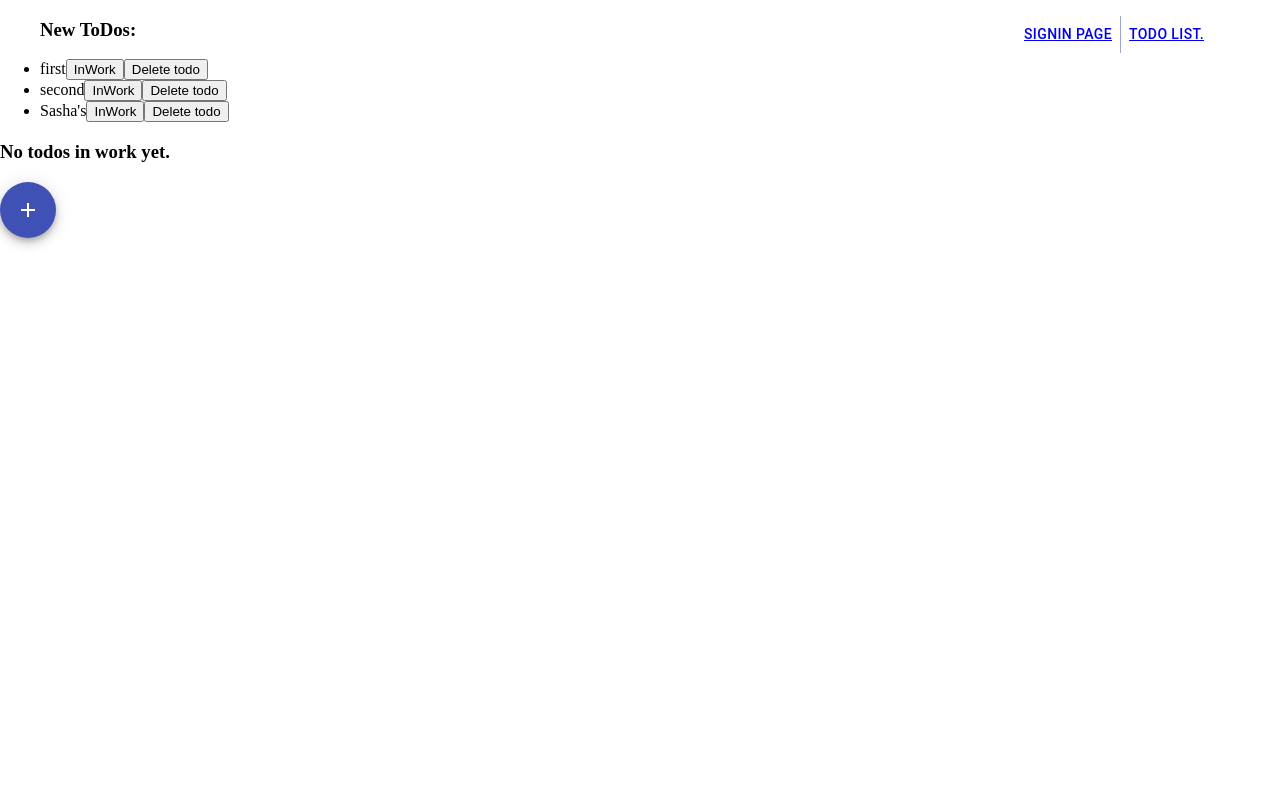
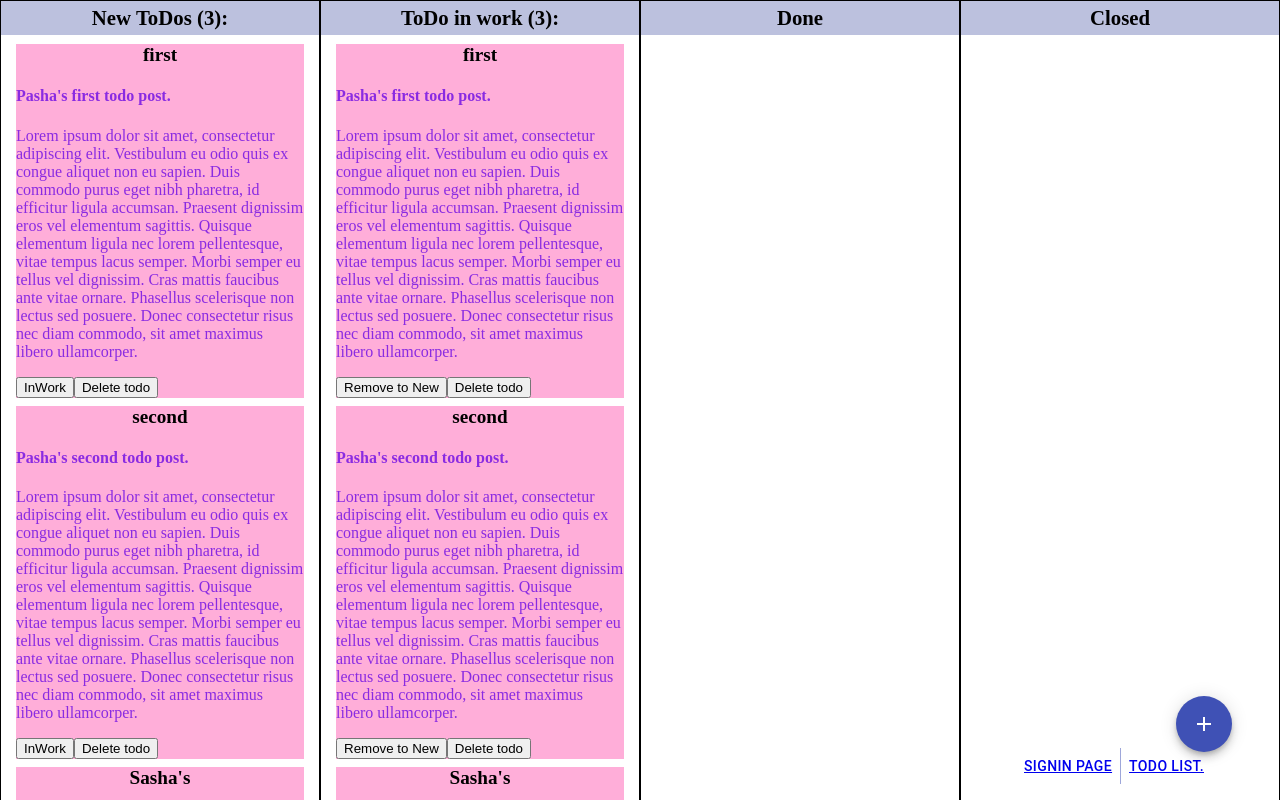
Before and after one commit to Gynvaele/river-flow, a React (Create React App) app: page /todos in a window 1280 px wide. Shown: the top 800 px of the page. Built offline with nearby package versions, Linux system fonts and the light colour scheme.

Commit message:
refactor

```diff
--- a/src/App.js
+++ b/src/App.js
@@ -19,7 +19,7 @@ export const App = () => {
         <Switch>
           <Route exact path={"/"} render={() => <SingIn />} />
           <Route exact path={"/todos"} component={TodoList} />
-        </Switch>
+        </Switch>{" "}
       </BrowserRouter>
     </Provider>
   );
--- a/src/components/Nav/Nav.js
+++ b/src/components/Nav/Nav.js
@@ -15,7 +15,7 @@ export const Nav = () => {
         </Button>
         <Button>
           <NavLink exact to={"/todos"} className={"navButton"}>
-            ToDo list.
+            {"ToDo list."}
           </NavLink>
         </Button>
       </ButtonGroup>
--- a/src/components/Nav/style.scss
+++ b/src/components/Nav/style.scss
@@ -4,8 +4,8 @@
   justify-content: space-between;
   align-items: center;
 
-  position: absolute;
-  top: 0;
+  position: fixed;
+  bottom: 0;
   right: 0;
 
   width: 300px;
--- a/src/components/StartedTasks/StartedTasks.js
+++ b/src/components/StartedTasks/StartedTasks.js
@@ -1,36 +1,48 @@
 import connect from "react-redux/lib/connect/connect";
 import React from "react";
-import { deleteINWORKTask, removeToNewTodo } from "../../redux/Todos/action";
+import { deleteINWORKTask, removeTo_todoTasks } from "../../redux/Todos/action";
 
-const StartedTasks = ({ todoInWork, dispatch }) => {
+const StartedTasks = ({ startedTasks, dispatch }) => {
   const DeleteInWorkTodo = i => {
     dispatch(deleteINWORKTask(i));
   };
 
   const RemoveToNew = (elm, i) => {
-    dispatch(removeToNewTodo(elm));
+    dispatch(removeTo_todoTasks(elm));
     DeleteInWorkTodo(i);
   };
 
   return (
-    <div>
-      {todoInWork.length === 0 && <h3>No todos in work yet.</h3>}
-      {todoInWork.length !== 0 && (
-        <ul>
-          <h3>ToDo in work:</h3>
-          {todoInWork.map((elm, i) => {
+    <div className={"tasks-col"}>
+      {startedTasks.length === 0 && (
+        <div className={"tasks"}>
+          <div className="title">No todos in work yet.</div>
+        </div>
+      )}
+      {startedTasks.length !== 0 && (
+        <div className="tasks">
+          <div className={"title"}>
+            {"ToDo"} in work ({startedTasks.length}):
+          </div>
+          {startedTasks.map((elm, i) => {
             return (
-              <li key={"post" + i}>
-                {elm.title}
-                <button onClick={() => RemoveToNew(elm, i)}>Remove to New</button>
-                <button onClick={() => DeleteInWorkTodo(i)}>Delete todo</button>
-              </li>
+              <div key={"post" + i} className={"posts"}>
+                <div className="container">
+                  <div className="post-title">{elm.title}</div>
+                  <div className="post-content">
+                    <h4>{elm.description}</h4>
+                    <p>{elm.fullText}</p>
+                  </div>
+                  <button onClick={() => RemoveToNew(elm, i)}>Remove to New</button>
+                  <button onClick={() => DeleteInWorkTodo(i)}>Delete {"todo"}</button>
+                </div>
+              </div>
             );
           })}
-        </ul>
+        </div>
       )}
     </div>
   );
 };
 
-export default connect(({ todoInWork }) => ({ todoInWork }))(StartedTasks);
+export default connect(({ startedTasks }) => ({ startedTasks }))(StartedTasks);
--- a/src/components/Todos/TodoTasks.js
+++ b/src/components/Todos/TodoTasks.js
@@ -2,7 +2,7 @@ import connect from "react-redux/lib/connect/connect";
 import React from "react";
 import { DeleteNEWTask, moveToInWorkTodo } from "../../redux/Todos/action";
 
-const TodoTasks = ({ newTodo, dispatch }) => {
+const TodoTasks = ({ todoTasks, dispatch }) => {
   const DeleteNewTodo = i => {
     dispatch(DeleteNEWTask(i));
   };
@@ -12,24 +12,34 @@ const TodoTasks = ({ newTodo, dispatch }) => {
   };
 
   return (
-    <div>
-      {newTodo.length === 0 && <h3>No new todos yet.</h3>}
-      {newTodo.length !== 0 && (
-        <ul>
-          <h3>New ToDos:</h3>
-          {newTodo.map((elm, i) => {
+    <div className={"tasks-col"}>
+      {todoTasks.length === 0 && (
+        <div className={"tasks"}>
+          <div className="title">No new todos yet.</div>
+        </div>
+      )}
+      {todoTasks.length !== 0 && (
+        <div className="tasks">
+          <div className={"title"}>New ToDos ({todoTasks.length}):</div>
+          {todoTasks.map((elm, i) => {
             return (
-              <li key={"post" + i}>
-                {elm.title}
-                <button onClick={() => PinnedToWork(elm, i)}>InWork</button>
-                <button onClick={() => DeleteNewTodo(i)}>Delete todo</button>
-              </li>
+              <div key={"post" + i} className={"posts"}>
+                <div className="container">
+                  <div className="post-title">{elm.title}</div>
+                  <div className="post-content">
+                    <h4>{elm.description}</h4>
+                    <p>{elm.fullText}</p>
+                  </div>
+                  <button onClick={() => PinnedToWork(elm, i)}>InWork</button>
+                  <button onClick={() => DeleteNewTodo(i)}>Delete {"todo"}</button>
+                </div>
+              </div>
             );
           })}
-        </ul>
+        </div>
       )}
     </div>
   );
 };
 
-export default connect(({ newTodo }) => ({ newTodo }))(TodoTasks);
+export default connect(({ todoTasks }) => ({ todoTasks }))(TodoTasks);
--- a/src/data_mocked/data.js
+++ b/src/data_mocked/data.js
@@ -1,4 +1,4 @@
-export const defaultData = [
+export const default_todos = [
   {
     user: "Pasha",
     title: "first",
@@ -21,3 +21,26 @@ export const defaultData = [
     description: "Sasha's first todo post.",
   },
 ];
+export const default_startedTasks = [
+  {
+    user: "Pasha",
+    title: "first",
+    fullText:
+      "Lorem ipsum dolor sit amet, consectetur adipiscing elit. Vestibulum eu odio quis ex congue aliquet non eu sapien. Duis commodo purus eget nibh pharetra, id efficitur ligula accumsan. Praesent dignissim eros vel elementum sagittis. Quisque elementum ligula nec lorem pellentesque, vitae tempus lacus semper. Morbi semper eu tellus vel dignissim. Cras mattis faucibus ante vitae ornare. Phasellus scelerisque non lectus sed posuere. Donec consectetur risus nec diam commodo, sit amet maximus libero ullamcorper.",
+    description: "Pasha's first todo post.",
+  },
+  {
+    user: "Pasha",
+    title: "second",
+    fullText:
+      "Lorem ipsum dolor sit amet, consectetur adipiscing elit. Vestibulum eu odio quis ex congue aliquet non eu sapien. Duis commodo purus eget nibh pharetra, id efficitur ligula accumsan. Praesent dignissim eros vel elementum sagittis. Quisque elementum ligula nec lorem pellentesque, vitae tempus lacus semper. Morbi semper eu tellus vel dignissim. Cras mattis faucibus ante vitae ornare. Phasellus scelerisque non lectus sed posuere. Donec consectetur risus nec diam commodo, sit amet maximus libero ullamcorper.",
+    description: "Pasha's second todo post.",
+  },
+  {
+    user: "Sasha",
+    title: "Sasha's",
+    fullText:
+      "Lorem ipsum dolor sit amet, consectetur adipiscing elit. Vestibulum eu odio quis ex congue aliquet non eu sapien. Duis commodo purus eget nibh pharetra, id efficitur ligula accumsan. Praesent dignissim eros vel elementum sagittis. Quisque elementum ligula nec lorem pellentesque, vitae tempus lacus semper. Morbi semper eu tellus vel dignissim. Cras mattis faucibus ante vitae ornare. Phasellus scelerisque non lectus sed posuere. Donec consectetur risus nec diam commodo, sit amet maximus libero ullamcorper.",
+    description: "Sasha's first todo post.",
+  },
+];
--- a/src/index.css
+++ b/src/index.css
@@ -1,4 +1,9 @@
 body {
     margin: 0;
     box-sizing: border-box;
+    padding: 0 !important;
 }
+
+body > * {
+    box-sizing: border-box;
+}
--- a/src/pages/TodoList/TodoList.js
+++ b/src/pages/TodoList/TodoList.js
@@ -2,13 +2,26 @@ import React from "react";
 import TodoTasks from "../../components/Todos/TodoTasks";
 import StartedTasks from "../../components/StartedTasks/StartedTasks";
 import { NewTaskModal } from "../../components/CreateNewToDo/openModal";
+import "./style.scss";
 
 export const TodoList = () => {
   return (
     <div>
-      <TodoTasks />
-      <StartedTasks />
-      <div>
+      <div className={"tasks-container"}>
+        <TodoTasks />
+        <StartedTasks />
+        <div className="tasks-col">
+          <div className="tasks">
+            <div className={"title"}>Done</div>
+          </div>
+        </div>
+        <div className="tasks-col">
+          <div className="tasks">
+            <div className={"title"}>Closed</div>
+          </div>
+        </div>
+      </div>
+      <div className={"modalWindow-container"}>
         <NewTaskModal />
       </div>
     </div>
--- /dev/null
+++ b/src/pages/TodoList/style.scss
@@ -0,0 +1,63 @@
+.tasks-container {
+  width: 100%;
+  display: flex;
+  flex-flow: row nowrap;
+
+  .tasks-col {
+    display: flex;
+    flex-flow: column nowrap;
+    align-items: center;
+    width: 100%;
+    min-height: 100vh;
+
+
+    .tasks {
+      display: flex;
+      flex-flow: column nowrap;
+      box-sizing: border-box;
+      width: 100%;
+      height: 100%;
+
+      border: 1px solid black;
+
+
+      .title {
+        box-sizing: border-box;
+        padding: 5px 3px;
+        margin-bottom: 5px;
+        background-color: #bcc1de;
+
+        text-align: center;
+        font-size: 1.3rem;
+        font-weight: bold;
+      }
+
+      .posts {
+        box-sizing: border-box;
+        width: 100%;
+        padding: 4px 15px;
+
+        .container {
+          background-color: #ffaed9;
+
+          .post-title {
+            text-align: center;
+            font-size: 1.2rem;
+            font-weight: bold;
+          }
+
+          .post-content {
+            color: blueviolet;
+          }
+        }
+      }
+    }
+  }
+}
+
+
+.modalWindow-container {
+  position: fixed;
+  bottom: 3rem;
+  right: 3rem;
+}
--- a/src/redux/Todos/action.js
+++ b/src/redux/Todos/action.js
@@ -15,21 +15,21 @@ export const CreateNewTask = post => {
 };
 
 export const DeleteNEWTask = i => {
-  const { newTodo } = store.getState();
-  newTodo.splice(i, 1);
+  const { todoTasks } = store.getState();
+  todoTasks.splice(i, 1);
   console.log(store.getState());
   return {
     type: DELETE_NEW_TODO,
-    data: newTodo,
+    data: todoTasks,
   };
 };
 
 export const deleteINWORKTask = i => {
-  const { todoInWork } = store.getState();
-  todoInWork.splice(i, 1);
+  const { startedTasks } = store.getState();
+  startedTasks.splice(i, 1);
   return {
     type: DELETE_INWORK_TODO,
-    data: todoInWork,
+    data: startedTasks,
   };
 };
 
@@ -40,7 +40,7 @@ export const moveToInWorkTodo = elm => {
   };
 };
 
-export const removeToNewTodo = elm => {
+export const removeTo_todoTasks = elm => {
   return {
     type: REMOVE_TO_NEW_TASKS,
     data: elm,
--- a/src/redux/Todos/reducer.js
+++ b/src/redux/Todos/reducer.js
@@ -6,25 +6,25 @@ import {
   REMOVE_TO_NEW_TASKS,
 } from "../types";
 
-import { defaultData } from "../../data_mocked/data";
+import { default_startedTasks, default_todos } from "../../data_mocked/data";
 
 const initialState = {
-  newTodo: defaultData,
-  todoInWork: [],
+  todoTasks: default_todos,
+  startedTasks: default_startedTasks,
 };
 
 export const todo = (state = initialState, action) => {
   switch (action.type) {
     case CREATE_NEW_TODO:
-      return { ...state, newTodo: [...state.newTodo, action.data] };
+      return { ...state, todoTasks: [...state.todoTasks, action.data] };
     case DELETE_NEW_TODO:
-      return { ...state, newTodo: [...action.data] };
+      return { ...state, todoTasks: [...action.data] };
     case MOVE_TO_INWORK_TASKS:
-      return { ...state, todoInWork: [...state.todoInWork, action.data] };
+      return { ...state, startedTasks: [...state.startedTasks, action.data] };
     case REMOVE_TO_NEW_TASKS:
-      return { ...state, newTodo: [...state.newTodo, action.data] };
+      return { ...state, todoTasks: [...state.todoTasks, action.data] };
     case DELETE_INWORK_TODO:
-      return { ...state, todoInWork: [...action.data] };
+      return { ...state, startedTasks: [...action.data] };
     default:
       return state;
   }
```
